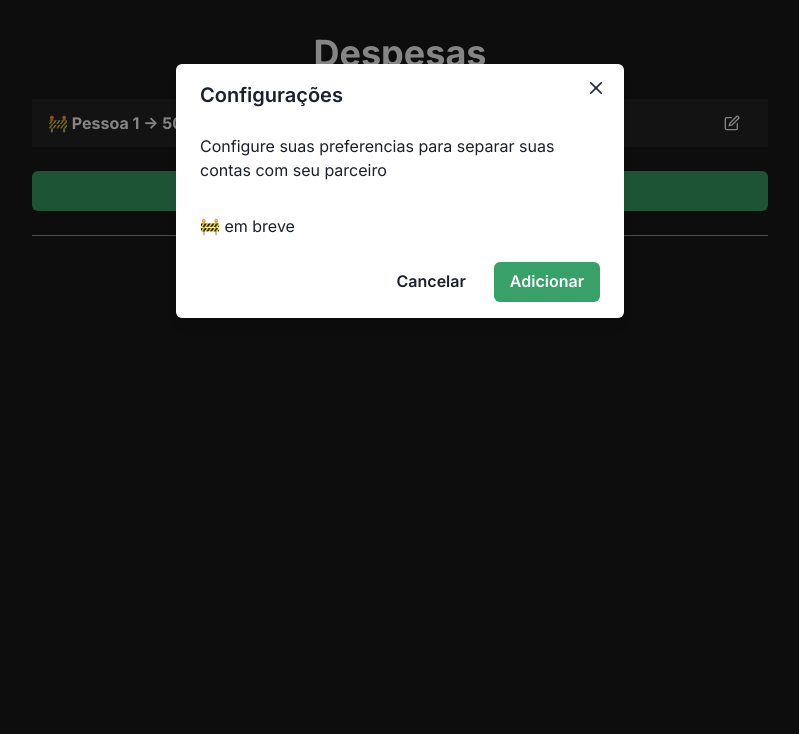
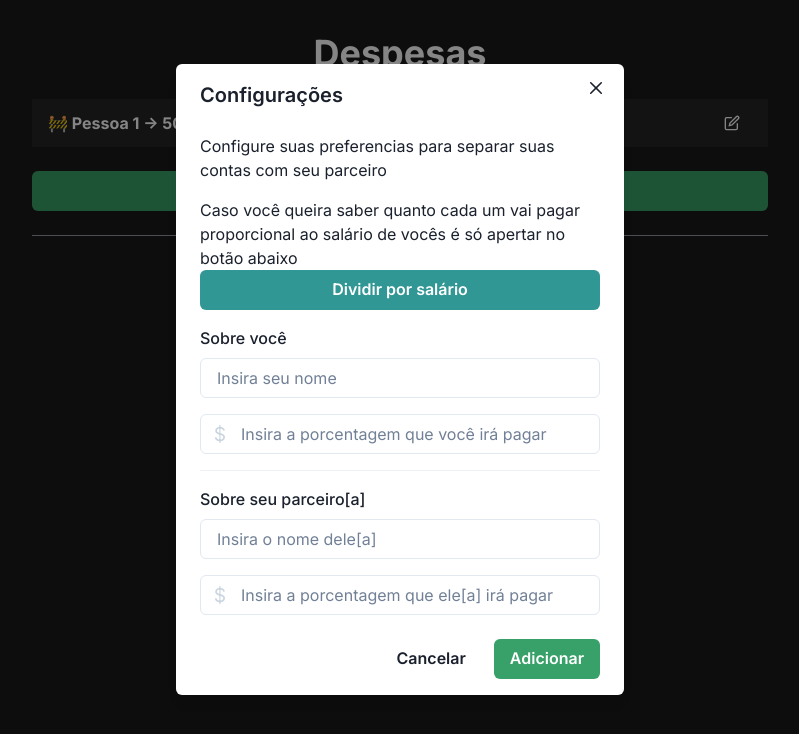
Before and after one commit to Futhememe/expense-divider, a Next.js app: page / in a window 1280 px wide. Both pictures are taken after a click on the button "edit expense". Shown: the top 734 px of the page, without its empty margins (240-1039 px from the left). Built offline with nearby package versions, Linux system fonts and the light colour scheme.

Commit message:
🚧 update simple config

```diff
--- a/src/components/SimpleConfig.tsx
+++ b/src/components/SimpleConfig.tsx
@@ -1,6 +1,8 @@
 import {
   Button,
+  Divider,
   FormControl,
+  FormLabel,
   Input,
   InputGroup,
   InputLeftElement,
@@ -24,8 +26,10 @@ interface SimpleConfigModalProps extends Omit<ModalProps, "children"> {}
 export const SimpleConfigModal = ({ ...rest }: SimpleConfigModalProps) => {
   const schema = yup
     .object({
-      name: yup.string().required(),
-      amount: yup.number().required(),
+      firstName: yup.string().required(),
+      firstPerc: yup.number().max(100).required(),
+      secondName: yup.string().required(),
+      secondPerc: yup.number().max(100).required(),
     })
     .required();
 
@@ -53,23 +57,31 @@ export const SimpleConfigModal = ({ ...rest }: SimpleConfigModalProps) => {
               Configure suas preferencias para separar suas contas com seu
               parceiro
             </Text>
-            <Stack margin={4} />
-            <Text>🚧 em breve</Text>
-            {/* <Stack spacing={4}>
+            <Stack margin={2} />
+            <Text>
+              Caso você queira saber quanto cada um vai pagar proporcional ao
+              salário de vocês é só apertar no botão abaixo
+            </Text>
+            <Button w="100%" type="button" colorScheme="teal">
+              Dividir por salário
+            </Button>
+            <Stack margin={2} />
+            <Stack spacing={4}>
               <FormControl isInvalid={!!errors.name}>
+                <FormLabel>Sobre você</FormLabel>
                 <Controller
-                  name="name"
+                  name="firstName"
                   control={control}
                   rules={{ required: true }}
                   render={({ field }) => (
-                    <Input {...field} placeholder="Insira o nome da despesa" />
+                    <Input {...field} placeholder="Insira seu nome" />
                   )}
                 />
               </FormControl>
 
               <FormControl isInvalid={!!errors.amount}>
                 <Controller
-                  name="amount"
+                  name="firstPerc"
                   control={control}
                   rules={{ required: true }}
                   render={({ field }) => (
@@ -84,13 +96,51 @@ export const SimpleConfigModal = ({ ...rest }: SimpleConfigModalProps) => {
                       <Input
                         {...field}
                         type="number"
-                        placeholder="Insira o valor"
+                        placeholder="Insira a porcentagem que você irá pagar"
                       />
                     </InputGroup>
                   )}
                 />
               </FormControl>
-            </Stack> */}
+            </Stack>
+            <Divider marginY={4} />
+            <Stack spacing={4}>
+              <FormControl isInvalid={!!errors.name}>
+                <FormLabel>Sobre seu parceiro[a]</FormLabel>
+                <Controller
+                  name="secondName"
+                  control={control}
+                  rules={{ required: true }}
+                  render={({ field }) => (
+                    <Input {...field} placeholder="Insira o nome dele[a]" />
+                  )}
+                />
+              </FormControl>
+
+              <FormControl isInvalid={!!errors.amount}>
+                <Controller
+                  name="secondPerc"
+                  control={control}
+                  rules={{ required: true }}
+                  render={({ field }) => (
+                    <InputGroup>
+                      <InputLeftElement
+                        pointerEvents="none"
+                        color="gray.300"
+                        fontSize="1.2em"
+                      >
+                        $
+                      </InputLeftElement>
+                      <Input
+                        {...field}
+                        type="number"
+                        placeholder="Insira a porcentagem que ele[a] irá pagar"
+                      />
+                    </InputGroup>
+                  )}
+                />
+              </FormControl>
+            </Stack>
           </ModalBody>
           <ModalFooter>
             <Button
```
